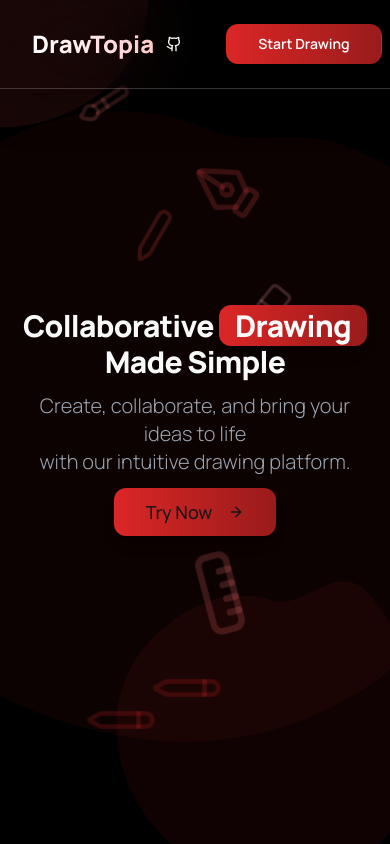
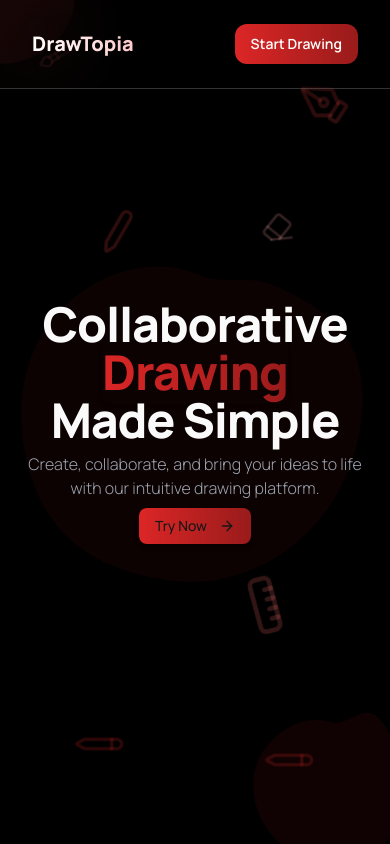
Before and after one commit to Prathamesh0222/draw, a Next.js app in the folder apps/frontend/: page / in a window 390 px wide. Shown: the top 844 px of the page. Built offline with nearby package versions, Linux system fonts and the light colour scheme.

Commit message:
feat: Improve landing page UI/UX with animated components and responsive layouts

```diff
--- a/apps/frontend/components/Footer.tsx
+++ b/apps/frontend/components/Footer.tsx
@@ -19,7 +19,7 @@ export const Footer = () => {
         damping: 15,
         stiffness: 100,
       }}
-      className="border-t border-white/10 py-12 mt-20 text-white"
+      className="border-t border-white/10 py-8 mt-20 text-white"
     >
       <div className=" text-center text-gray-400">
         <p>&copy; 2025 DrawTopia. All rights reserved.</p>
--- a/apps/frontend/components/Header.tsx
+++ b/apps/frontend/components/Header.tsx
@@ -19,12 +19,12 @@ export const Header = () => {
       }}
       className="fixed top-0 w-full z-50 border-b border-white/20  backdrop-blur-2xl text-white shadow-2xl"
     >
-      <div className="container mx-auto px-8 py-6">
+      <div className="max-w-7xl mx-auto px-8 py-6">
         <div className="flex items-center justify-between">
           <motion.h1
             whileHover={{ scale: 1.05 }}
             whileTap={{ scale: 0.95 }}
-            className="text-2xl font-extrabold bg-gradient-to-r from-white to-red-200 bg-clip-text text-transparent cursor-pointer"
+            className="text-xl md:text-2xl font-extrabold bg-gradient-to-r from-white to-red-200 bg-clip-text text-transparent cursor-pointer"
           >
             DrawTopia
           </motion.h1>
@@ -42,7 +42,7 @@ export const Header = () => {
               <Button
                 variant="ghost"
                 size="icon"
-                className="hover:bg-red-500/20 hover:text-red-400 transition-all duration-300 ease-in-out"
+                className="hidden md:block hover:bg-red-500/20 hover:text-red-400 transition-all duration-300 ease-in-out"
               >
                 <Github className="w-6 h-6" />
               </Button>
@@ -54,7 +54,7 @@ export const Header = () => {
             >
               <Button
                 onClick={() => router.push("/signin")}
-                className="relative overflow-hidden group bg-gradient-to-r from-red-600 to-red-800 hover:from-red-700 hover:to-red-900 text-white font-semibold px-8 py-2.5 rounded-xl shadow-lg hover:shadow-red-600/30 transition-all duration-300"
+                className="relative overflow-hidden group bg-gradient-to-r from-red-600 to-red-800 hover:from-red-700 hover:to-red-900 text-white font-semibold px-4 md:px-6 py-2 md:py-2.5 rounded-xl shadow-lg hover:shadow-red-600/30 transition-all duration-300 text-sm md:text-base"
               >
                 <motion.span
                   className="absolute inset-0 w-full h-full bg-gradient-to-r from-white/20 to-transparent"
--- a/apps/frontend/components/Hero.tsx
+++ b/apps/frontend/components/Hero.tsx
@@ -11,13 +11,15 @@ import {
 } from "lucide-react";
 import { Button } from "./ui/button";
 import { motion } from "framer-motion";
+import { useRouter } from "next/navigation";
 
 export const Hero = () => {
+  const router = useRouter();
   return (
-    <section className="relative overflow-hidden flex items-center justify-center min-h-screen">
+    <section className="relative overflow-hidden flex items-center justify-center min-h-screen md:min-h-screen">
       <div className="absolute inset-0 overflow-hidden">
         <svg
-          className="absolute -top-40 -left-40 w-80 h-80 text-red-500/10"
+          className="absolute -top-40 -left-40 w-80 h-80 text-red-500/10 max-md:-top-20 max-md:-left-20 max-md:w-40 max-md:h-40"
           viewBox="0 0 200 200"
         >
           <path
@@ -27,7 +29,7 @@ export const Hero = () => {
           />
         </svg>
         <svg
-          className="absolute -bottom-20 -right-20 w-96 h-96 text-red-800/10"
+          className="absolute -bottom-20 -right-20 w-96 h-96 text-red-800/10 max-md:-bottom-10 max-md:-right-10 max-md:w-48 max-md:h-48"
           viewBox="0 0 200 200"
         >
           <path
@@ -37,7 +39,7 @@ export const Hero = () => {
           />
         </svg>
         <svg
-          className="absolute top-1/2 left-1/2 transform -translate-x-1/2 -translate-y-1/2 w-[800px] h-[800px] text-red-600/5"
+          className="absolute top-1/2 left-1/2 transform -translate-x-1/2 -translate-y-1/2 w-[800px] h-[800px] text-red-600/5 max-md:w-[400px] max-md:h-[400px]"
           viewBox="0 0 200 200"
         >
           <path
@@ -47,13 +49,13 @@ export const Hero = () => {
           />
         </svg>
 
-        <Brush className="absolute top-20 left-20 w-12 h-12 text-red-400/20 transform rotate-12 drop-shadow-lg" />
-        <PenTool className="absolute top-40 right-32 w-16 h-16 text-red-500/20 transform -rotate-12 drop-shadow-lg" />
-        <Pencil className="absolute bottom-32 left-40 w-14 h-14 text-red-600/20 transform rotate-45 drop-shadow-lg" />
-        <Pencil className="absolute bottom-24 right-60 w-14 h-14 text-red-600/20 transform rotate-45 drop-shadow-lg" />
-        <Eraser className="absolute top-1/3 right-1/4 w-10 h-10 text-red-300/20 transform -rotate-6 drop-shadow-lg" />
-        <Ruler className="absolute bottom-1/4 right-1/3 w-20 h-20 text-red-400/20 transform rotate-[30deg] drop-shadow-lg" />
-        <Pen className="absolute top-1/4 left-1/3 w-12 h-12 text-red-500/20 transform -rotate-[15deg] drop-shadow-lg" />
+        <Brush className="absolute top-20 left-20 w-12 h-12 text-red-400/20 transform rotate-12 drop-shadow-lg max-md:top-10 max-md:left-10 max-md:w-8 max-md:h-8" />
+        <PenTool className="absolute top-40 right-32 w-16 h-16 text-red-500/20 transform -rotate-12 drop-shadow-lg max-md:top-20 max-md:right-10 max-md:w-12 max-md:h-12" />
+        <Pencil className="absolute bottom-32 left-40 w-14 h-14 text-red-600/20 transform rotate-45 drop-shadow-lg max-md:bottom-20 max-md:left-20 max-md:w-10 max-md:h-10" />
+        <Pencil className="absolute bottom-24 right-60 w-14 h-14 text-red-600/20 transform rotate-45 drop-shadow-lg max-md:bottom-16 max-md:right-20 max-md:w-10 max-md:h-10" />
+        <Eraser className="absolute top-1/3 right-1/4 w-10 h-10 text-red-300/20 transform -rotate-6 drop-shadow-lg max-md:top-1/4 max-md:right-1/6 max-md:w-8 max-md:h-8" />
+        <Ruler className="absolute bottom-1/4 right-1/3 w-20 h-20 text-red-400/20 transform rotate-[30deg] drop-shadow-lg max-md:bottom-1/6 max-md:right-1/4 max-md:w-14 max-md:h-14" />
+        <Pen className="absolute top-1/4 left-1/3 w-12 h-12 text-red-500/20 transform -rotate-[15deg] drop-shadow-lg max-md:top-1/6 max-md:left-1/4 max-md:w-10 max-md:h-10" />
       </div>
 
       <motion.div
@@ -69,15 +71,15 @@ export const Hero = () => {
         className="max-w-7xl mx-auto px-4 sm:px-6 lg:px-8"
       >
         <div className="relative z-10">
-          <div className="space-y-3 text-center">
+          <div className="space-y-2 sm:space-y-3 text-center">
             <motion.h1
               initial={{ scale: 0.9 }}
               animate={{ scale: 1 }}
               transition={{ duration: 0.5 }}
-              className="text-3xl md:text-5xl font-extrabold tracking-tight"
+              className="text-5xl md:text-5xl font-extrabold tracking-tight px-2"
             >
               Collaborative{" "}
-              <span className="bg-gradient-to-r from-red-600 to-red-800 px-4 rounded-xl shadow-lg">
+              <span className="bg-gradient-to-r from-red-600 to-red-800 bg-clip-text text-transparent rounded-lg sm:rounded-xl shadow-md sm:shadow-lg">
                 Drawing
               </span>
               <br /> Made Simple
@@ -86,22 +88,27 @@ export const Hero = () => {
               initial={{ opacity: 0 }}
               animate={{ opacity: 1 }}
               transition={{ delay: 0.7 }}
-              className="text-xl text-gray-400 max-w-3xl mx-auto font-light"
+              className="text-base sm:text-lg md:text-xl text-gray-400 max-w-md md:max-w-3xl mx-auto font-light px-2 sm:px-0"
             >
-              Create, collaborate, and bring your ideas to life <br />
+              Create, collaborate, and bring your ideas to life{" "}
+              <span className="hidden sm:inline">
+                <br />
+              </span>
               with our intuitive drawing platform.
             </motion.p>
             <motion.div
               initial={{ y: 20, opacity: 0 }}
               animate={{ y: 0, opacity: 1 }}
               transition={{ delay: 1 }}
-              className="flex justify-center items-center gap-4"
+              className="flex justify-center items-center gap-2 sm:gap-4"
             >
               <Button
-                size="lg"
-                className="bg-gradient-to-r from-red-600 to-red-800 hover:from-red-700 hover:to-red-900 text-lg px-8 py-6 rounded-xl shadow-lg transform transition hover:scale-105"
+                size="sm"
+                onClick={() => router.push("/signup")}
+                className="bg-gradient-to-r from-red-600 to-red-800 hover:from-red-700 hover:to-red-900 text-sm sm:text-base md:text-lg px-4 sm:px-6 md:px-8 py-3 sm:py-4 md:py-6 rounded-lg sm:rounded-xl shadow-md sm:shadow-lg transform transition hover:scale-105"
               >
-                Try Now <ArrowRight className="ml-2 w-5 h-5" />
+                Try Now
+                <ArrowRight className="ml-1 sm:ml-2 w-3.5 h-3.5 sm:w-4 sm:h-4 md:w-5 md:h-5" />
               </Button>
             </motion.div>
           </div>
--- a/apps/frontend/components/Testimonials.tsx
+++ b/apps/frontend/components/Testimonials.tsx
@@ -21,7 +21,7 @@ export const Testimonials = () => {
           damping: 10,
           stiffness: 100,
         }}
-        className="container mx-auto px-4"
+        className="max-w-7xl mx-auto px-4"
       >
         <div className="text-center mb-16">
           <h2 className="text-4xl font-bold mb-4 bg-gradient-to-r from-white to-gray-400 bg-clip-text text-transparent">
@@ -58,7 +58,7 @@ export const Testimonials = () => {
           ].map((testimonial, i) => (
             <div
               key={i}
-              className="p-8 rounded-lg border border-white/10 bg-white/5 backdrop-blur-xl transition-all duration-300 hover:border-white/20"
+              className="p-8 rounded-2xl border border-white/10 backdrop-blur-xl transition-all duration-300 hover:border-white/20 bg-gradient-to-br from-white/10 to-transparent hover:shadow-2xl hover:shadow-red-500/20"
             >
               <div className="flex items-center gap-1 mb-6">
                 {[1, 2, 3, 4, 5].map((star) => (
```
